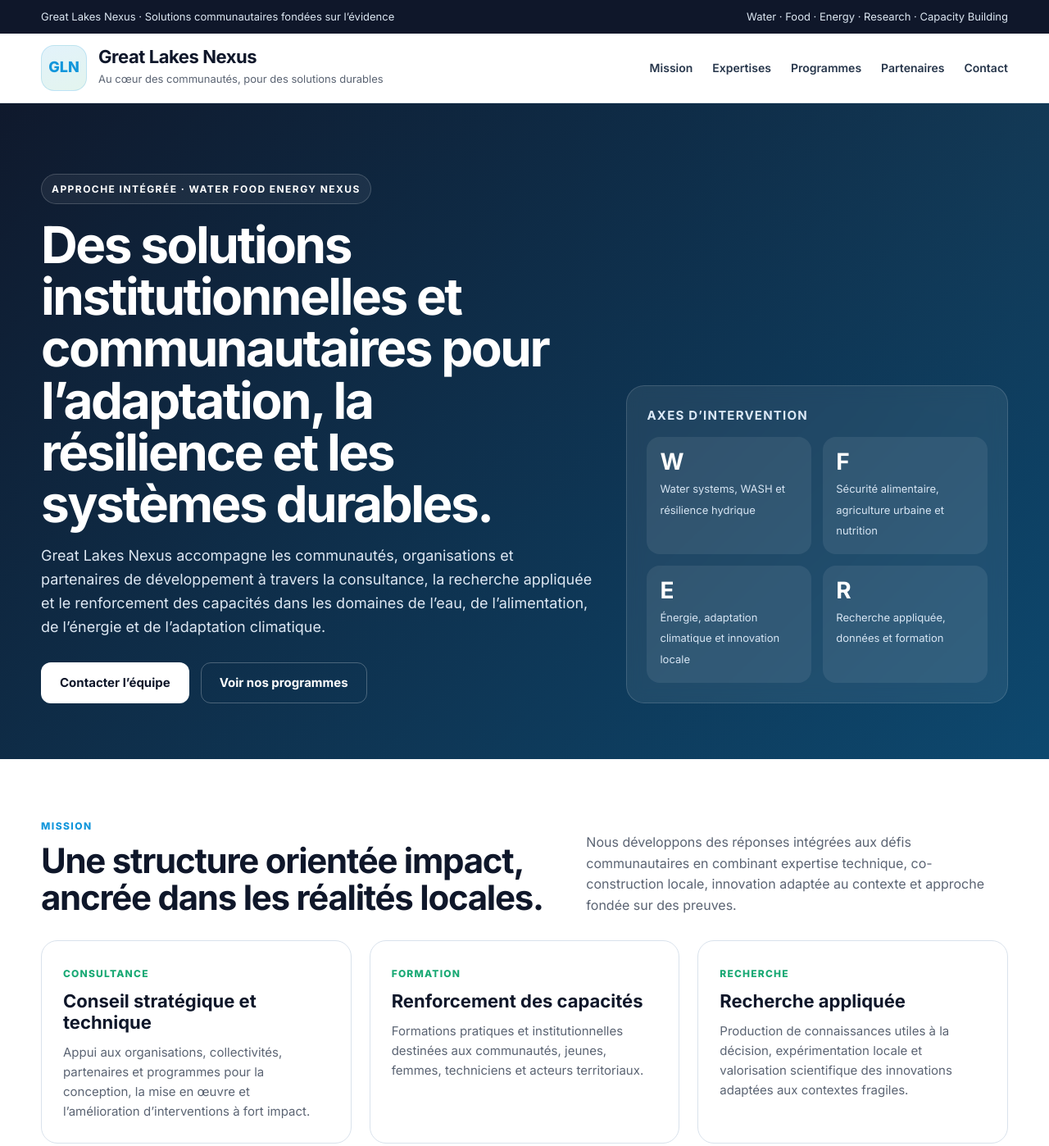
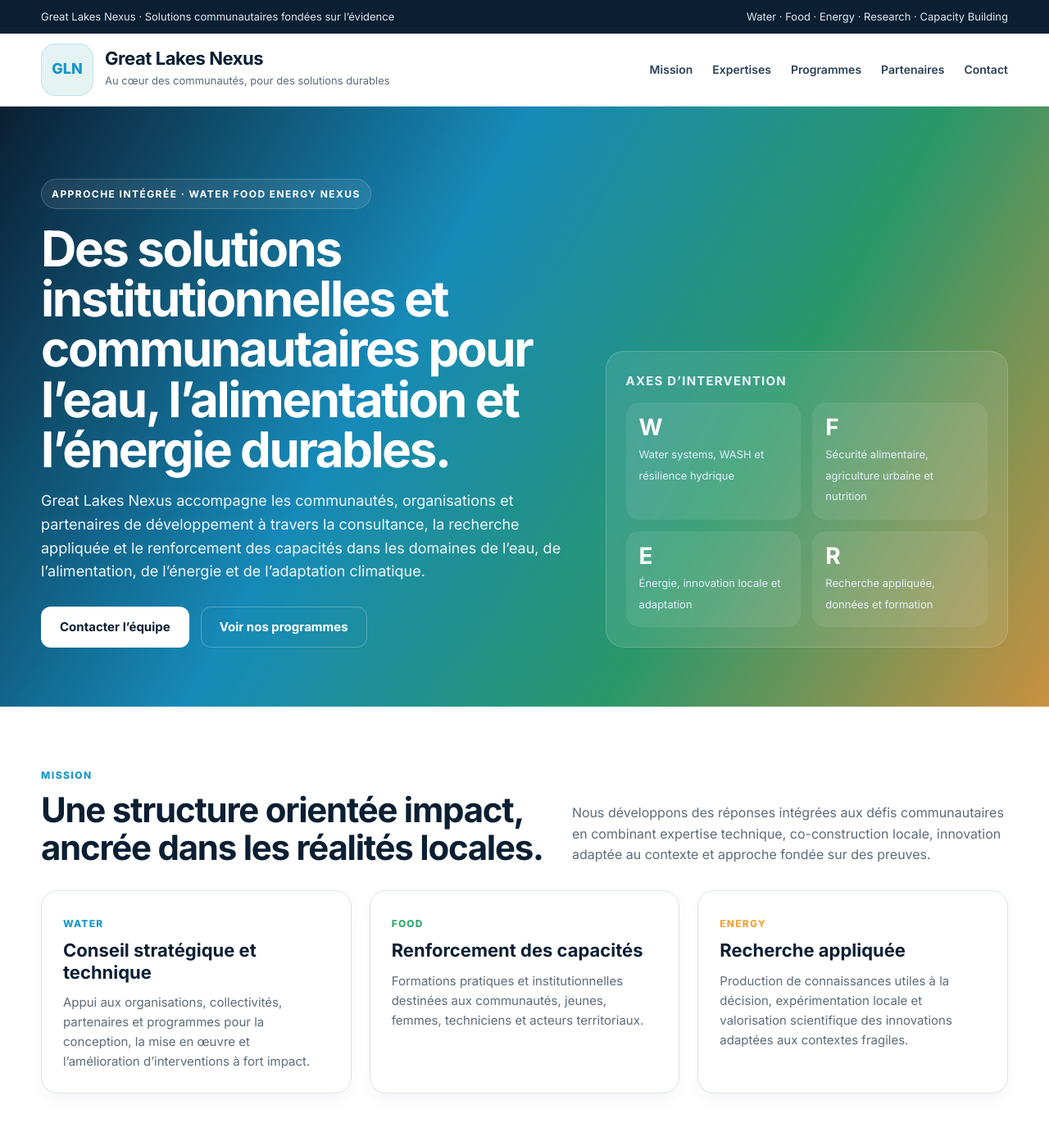
Before and after one commit to Glnexus/great-lakes-nexus, a plain HTML site: page index.html in a window 1280 px wide. Shown: the top 1398 px of the page at 82% size. Drawn offline with Linux system fonts and the light colour scheme.

Commit message:
Update index.html

```diff
--- a/index.html
+++ b/index.html
@@ -9,14 +9,14 @@
   <link href="https://fonts.googleapis.com/css2?family=Inter:wght@300;400;500;600;700;800&display=swap" rel="stylesheet">
   <style>
     :root{
-      --navy:#0f172a;
-      --blue:#1296db;
-      --green:#19a974;
-      --orange:#f0a340;
-      --ink:#14213d;
-      --muted:#5b6473;
-      --line:#d9e2ec;
-      --soft:#f5f7fa;
+      --navy:#0b1f33;
+      --blue:#1797c9;
+      --green:#2fa86f;
+      --orange:#f3a33b;
+      --ink:#182433;
+      --muted:#5f6b7a;
+      --line:#d9e3ea;
+      --soft:#f7fafb;
       --white:#ffffff;
       --max:1180px;
     }
@@ -30,22 +30,16 @@
       background:var(--white);
       line-height:1.6;
     }
-
     a{color:inherit;text-decoration:none}
     img{max-width:100%;display:block}
-
-    .container{
-      width:min(var(--max), calc(100% - 32px));
-      margin:0 auto;
-    }
+    .container{width:min(var(--max), calc(100% - 32px)); margin:0 auto;}
 
     .topbar{
       background:var(--navy);
-      color:#dbe6f1;
+      color:#dce8f2;
       font-size:13px;
       padding:10px 0;
     }
-
     .topbar-inner{
       display:flex;
       justify-content:space-between;
@@ -60,37 +54,39 @@
       top:0;
       z-index:50;
     }
-
     .nav-inner{
-      min-height:84px;
+      min-height:88px;
       display:flex;
       align-items:center;
       justify-content:space-between;
       gap:20px;
     }
-
     .brand{
       display:flex;
       align-items:center;
       gap:14px;
       min-width:0;
     }
-
+    .brand-logo{
+      width:64px;
+      height:64px;
+      object-fit:contain;
+      flex-shrink:0;
+    }
     .brand-mark{
-      width:56px;
-      height:56px;
-      border-radius:16px;
-      background:linear-gradient(160deg, rgba(18,150,219,.12), rgba(25,169,116,.12));
+      width:64px;
+      height:64px;
+      border-radius:18px;
+      background:linear-gradient(135deg, rgba(23,151,201,.12), rgba(47,168,111,.12));
+      border:1px solid rgba(23,151,201,.18);
       display:flex;
       align-items:center;
       justify-content:center;
-      border:1px solid rgba(18,150,219,.18);
       font-weight:800;
       color:var(--blue);
       font-size:18px;
       flex-shrink:0;
     }
-
     .brand-text h1{
       margin:0;
       font-size:22px;
@@ -98,42 +94,36 @@
       color:var(--navy);
       letter-spacing:-0.02em;
     }
-
     .brand-text p{
       margin:5px 0 0;
       font-size:13px;
       color:var(--muted);
     }
-
     .nav-links{
       display:flex;
       align-items:center;
       gap:24px;
       font-size:14px;
-      color:#27364b;
+      color:#294055;
       font-weight:600;
       flex-wrap:wrap;
       justify-content:flex-end;
     }
-
     .nav-links a:hover{color:var(--blue)}
 
     .hero{
       background:
-        linear-gradient(135deg, rgba(15,23,42,.92), rgba(13,79,120,.88)),
-        radial-gradient(circle at top right, rgba(240,163,64,.20), transparent 30%),
-        linear-gradient(120deg, #12324b, #0f172a);
+        linear-gradient(120deg, rgba(11,31,51,.92), rgba(23,151,201,.88) 38%, rgba(47,168,111,.86) 68%, rgba(243,163,59,.82) 100%),
+        linear-gradient(135deg, #0b1f33, #123b56);
       color:#fff;
-      padding:86px 0 68px;
+      padding:88px 0 72px;
     }
-
     .hero-grid{
       display:grid;
-      grid-template-columns:1.3fr .9fr;
+      grid-template-columns:1.25fr .95fr;
       gap:42px;
       align-items:end;
     }
-
     .eyebrow{
       display:inline-flex;
       align-items:center;
@@ -141,28 +131,25 @@
       padding:8px 12px;
       border:1px solid rgba(255,255,255,.18);
       border-radius:999px;
-      background:rgba(255,255,255,.06);
+      background:rgba(255,255,255,.08);
       font-size:12px;
       text-transform:uppercase;
       letter-spacing:.12em;
       font-weight:700;
     }
-
     .hero h2{
       margin:18px 0 18px;
-      font-size:clamp(36px, 6vw, 62px);
+      font-size:clamp(36px, 6vw, 60px);
       line-height:1.02;
       letter-spacing:-0.04em;
       max-width:820px;
     }
-
     .hero p.lead{
       margin:0;
       font-size:18px;
-      color:#dde7f2;
+      color:#eef5fb;
       max-width:760px;
     }
-
     .hero-actions{
       margin-top:28px;
       display:flex;
@@ -183,67 +170,52 @@
       border:1px solid transparent;
       transition:.2s ease;
     }
-
     .btn-primary{background:#fff;color:var(--navy)}
-    .btn-primary:hover{transform:translateY(-1px)}
-    .btn-secondary{
-      background:transparent;
-      color:#fff;
-      border-color:rgba(255,255,255,.25);
-    }
+    .btn-secondary{background:transparent;color:#fff;border-color:rgba(255,255,255,.25)}
 
     .hero-panel{
-      background:rgba(255,255,255,.08);
-      border:1px solid rgba(255,255,255,.14);
+      background:rgba(255,255,255,.1);
+      border:1px solid rgba(255,255,255,.16);
       border-radius:22px;
       padding:24px;
-      backdrop-filter: blur(10px);
+      backdrop-filter:blur(10px);
     }
-
     .hero-panel h3{
       margin:0 0 14px;
       font-size:15px;
       text-transform:uppercase;
       letter-spacing:.08em;
-      color:#dce9f7;
+      color:#e7f2fb;
     }
-
     .hero-metrics{
       display:grid;
       grid-template-columns:1fr 1fr;
       gap:14px;
     }
-
     .metric{
       background:rgba(255,255,255,.08);
       border-radius:16px;
       padding:16px;
     }
-
     .metric strong{
       display:block;
       font-size:28px;
       line-height:1;
       margin-bottom:6px;
     }
-
     .metric span{
       font-size:13px;
-      color:#d7e5f3;
+      color:#e3eef8;
     }
 
-    .section{
-      padding:72px 0;
-    }
-
+    .section{padding:74px 0}
     .section-head{
       display:grid;
-      grid-template-columns:1fr .8fr;
+      grid-template-columns:1fr .85fr;
       gap:22px;
       align-items:end;
       margin-bottom:30px;
     }
-
     .kicker{
       color:var(--blue);
       font-size:12px;
@@ -252,7 +224,6 @@
       font-weight:800;
       margin-bottom:10px;
     }
-
     .section h3{
       margin:0;
       font-size:clamp(28px,4vw,42px);
@@ -260,82 +231,60 @@
       letter-spacing:-0.03em;
       color:var(--navy);
     }
-
-    .section-head p{
-      margin:0;
-      color:var(--muted);
-      font-size:16px;
-    }
+    .section-head p{margin:0;color:var(--muted);font-size:16px}
 
     .cards-3{
       display:grid;
       grid-template-columns:repeat(3,1fr);
       gap:22px;
     }
-
     .card{
       background:#fff;
       border:1px solid var(--line);
       border-radius:20px;
       padding:26px;
       transition:.22s ease;
+      box-shadow:0 8px 20px rgba(11,31,51,.04);
     }
-
     .card:hover{
       transform:translateY(-4px);
       box-shadow:0 18px 44px rgba(15,23,42,.08);
     }
-
     .card .tag{
       display:inline-block;
       font-size:12px;
       font-weight:800;
       text-transform:uppercase;
       letter-spacing:.1em;
+      margin-bottom:10px;
       color:var(--green);
-      margin-bottom:10px;
     }
-
     .card h4{
       margin:0 0 12px;
       font-size:22px;
       line-height:1.2;
       color:var(--navy);
     }
-
-    .card p{
-      margin:0;
-      color:var(--muted);
-      font-size:15px;
-    }
-
-    .card ul{
-      margin:14px 0 0;
-      padding-left:18px;
-      color:var(--muted);
-      font-size:15px;
-    }
+    .card p{margin:0;color:var(--muted);font-size:15px}
+    .card ul{margin:14px 0 0;padding-left:18px;color:var(--muted);font-size:15px}
 
     .feature-band{
-      background:var(--soft);
+      background:linear-gradient(180deg, #f7fafb 0%, #f3f8f8 100%);
       border-top:1px solid var(--line);
       border-bottom:1px solid var(--line);
     }
-
     .feature-grid{
       display:grid;
       grid-template-columns:1.05fr .95fr;
       gap:28px;
       align-items:stretch;
     }
-
     .feature-box{
       background:#fff;
       border:1px solid var(--line);
       border-radius:24px;
       padding:30px;
     }
-
     .feature-box h4{
       margin:0 0 14px;
       font-size:30px;
@@ -343,37 +292,20 @@
       letter-spacing:-0.03em;
       color:var(--navy);
     }
+    .feature-box p{margin:0 0 14px;color:var(--muted);font-size:16px}
+    .project-list{display:grid;gap:16px;margin-top:20px}
+    .project-item{border-top:1px solid var(--line);padding-top:16px}
+    .project-item strong{display:block;font-size:18px;color:var(--navy);margin-bottom:6px}
 
-    .feature-box p{
-      margin:0 0 14px;
-      color:var(--muted);
-      font-size:16px;
-    }
-
-    .project-list{
-      display:grid;
-      gap:16px;
-      margin-top:20px;
-    }
-
-    .project-item{
-      border-top:1px solid var(--line);
-      padding-top:16px;
-    }
-
-    .project-item strong{
-      display:block;
-      font-size:18px;
-      color:var(--navy);
-      margin-bottom:6px;
-    }
+    .service-water .tag, .water{color:var(--blue)}
+    .service-food .tag, .food{color:var(--green)}
+    .service-energy .tag, .energy{color:var(--orange)}
 
     .logos{
       display:grid;
       grid-template-columns:repeat(3,1fr);
       gap:18px;
     }
-
     .logo-box{
       border:1px solid var(--line);
       border-radius:18px;
@@ -389,7 +321,7 @@
     }
 
     .cta{
-      background:linear-gradient(120deg, #0f172a, #12324b);
+      background:linear-gradient(120deg, var(--navy), #123b56 45%, #146d85 78%, #2fa86f 100%);
       color:#fff;
       border-radius:28px;
       padding:36px;
@@ -398,35 +330,22 @@
       gap:24px;
       align-items:center;
     }
-
     .cta h4{
       margin:0 0 12px;
       font-size:34px;
       line-height:1.08;
       letter-spacing:-0.03em;
     }
-
-    .cta p{
-      margin:0;
-      color:#d7e5f3;
-      max-width:720px;
-    }
-
-    .cta-actions{
-      display:flex;
-      justify-content:flex-end;
-      gap:12px;
-      flex-wrap:wrap;
-    }
+    .cta p{margin:0;color:#e1eef8;max-width:720px}
+    .cta-actions{display:flex;justify-content:flex-end;gap:12px;flex-wrap:wrap}
 
     footer{
-      background:#0b1220;
+      background:#091521;
       color:#c8d5e2;
       padding:26px 0;
       margin-top:72px;
       font-size:14px;
     }
-
     .footer-inner{
       display:flex;
       justify-content:space-between;
@@ -434,23 +353,10 @@
       flex-wrap:wrap;
     }
 
-    @media (max-width: 980px){
-      .hero-grid,
-      .section-head,
-      .feature-grid,
-      .cta{
-        grid-template-columns:1fr;
-      }
-
-      .cards-3,
-      .logos{
-        grid-template-columns:1fr;
-      }
-
-      .nav-links{
-        display:none;
-      }
-
+    @media (max-width:980px){
+      .hero-grid,.section-head,.feature-grid,.cta{grid-template-columns:1fr}
+      .cards-3,.logos{grid-template-columns:1fr}
+      .nav-links{display:none}
       .hero{padding:72px 0 56px}
     }
   </style>
@@ -488,7 +394,7 @@
     <div class="container hero-grid">
       <div>
         <div class="eyebrow">Approche intégrée · Water Food Energy Nexus</div>
-        <h2>Des solutions institutionnelles et communautaires pour l’adaptation, la résilience et les systèmes durables.</h2>
+        <h2>Des solutions institutionnelles et communautaires pour l’eau, l’alimentation et l’énergie durables.</h2>
         <p class="lead">
           Great Lakes Nexus accompagne les communautés, organisations et partenaires de développement à travers la consultance, la recherche appliquée et le renforcement des capacités dans les domaines de l’eau, de l’alimentation, de l’énergie et de l’adaptation climatique.
         </p>
@@ -511,7 +417,7 @@
           </div>
           <div class="metric">
             <strong>E</strong>
-            <span>Énergie, adaptation climatique et innovation locale</span>
+            <span>Énergie, innovation locale et adaptation</span>
           </div>
           <div class="metric">
             <strong>R</strong>
@@ -535,20 +441,20 @@
       </div>
 
       <div class="cards-3">
-        <article class="card">
-          <div class="tag">Consultance</div>
+        <article class="card service-water">
+          <div class="tag">Water</div>
           <h4>Conseil stratégique et technique</h4>
           <p>Appui aux organisations, collectivités, partenaires et programmes pour la conception, la mise en œuvre et l’amélioration d’interventions à fort impact.</p>
         </article>
 
-        <article class="card">
-          <div class="tag">Formation</div>
+        <article class="card service-food">
+          <div class="tag">Food</div>
           <h4>Renforcement des capacités</h4>
           <p>Formations pratiques et institutionnelles destinées aux communautés, jeunes, femmes, techniciens et acteurs territoriaux.</p>
         </article>
 
-        <article class="card">
-          <div class="tag">Recherche</div>
+        <article class="card service-energy">
+          <div class="tag">Energy</div>
           <h4>Recherche appliquée</h4>
           <p>Production de connaissances utiles à la décision, expérimentation locale et valorisation scientifique des innovations adaptées aux contextes fragiles.</p>
         </article>
@@ -563,15 +469,15 @@
         <h4>Nos domaines d’intervention</h4>
         <div class="project-list">
           <div class="project-item">
-            <strong>Water</strong>
+            <strong class="water">Water</strong>
             <div>Gestion de l’eau, résilience hydrique, services WASH, approches communautaires et adaptation locale.</div>
           </div>
           <div class="project-item">
-            <strong>Food</strong>
+            <strong class="food">Food</strong>
             <div>Agriculture urbaine et périurbaine, sécurité alimentaire, nutrition, systèmes productifs durables et valorisation locale.</div>
           </div>
           <div class="project-item">
-            <strong>Energy</strong>
+            <strong class="energy">Energy</strong>
             <div>Solutions énergétiques adaptées, innovation locale, nexus climat-énergie et approches de résilience.</div>
           </div>
         </div>
@@ -604,19 +510,19 @@
       </div>
 
       <div class="cards-3">
-        <article class="card">
+        <article class="card service-food">
           <div class="tag">Urban agriculture</div>
           <h4>Urban Oasis</h4>
           <p>Réinvention de l’agriculture urbaine à Goma à travers l’optimisation des espaces urbains sous-utilisés pour soutenir les communautés locales et les personnes déplacées internes.</p>
         </article>
 
-        <article class="card">
+        <article class="card service-food">
           <div class="tag">Food security</div>
           <h4>Formation en culture de champignons</h4>
           <p>Formation théorique et pratique destinée aux jeunes et aux femmes pour promouvoir la nutrition, la sécurité alimentaire et l’autonomisation économique.</p>
         </article>
 
-        <article class="card">
+        <article class="card service-water">
           <div class="tag">Community resilience</div>
           <h4>Approches intégrées locales</h4>
           <p>Développement d’initiatives locales combinant expertise, mobilisation des parties prenantes et solutions adaptées aux réalités communautaires.</p>
@@ -649,7 +555,7 @@
     <div class="container">
       <div class="cta">
         <div>
-          <div class="kicker" style="color:#8fd7ff">Contact</div>
+          <div class="kicker" style="color:#b8f0d2">Contact</div>
           <h4>Discutons de votre projet, programme ou besoin d’appui technique.</h4>
           <p>Pour une prise de contact rapide, utilisez WhatsApp. Nous pouvons ensuite structurer les échanges autour de votre besoin, de vos objectifs et de votre contexte d’intervention.</p>
         </div>
```
